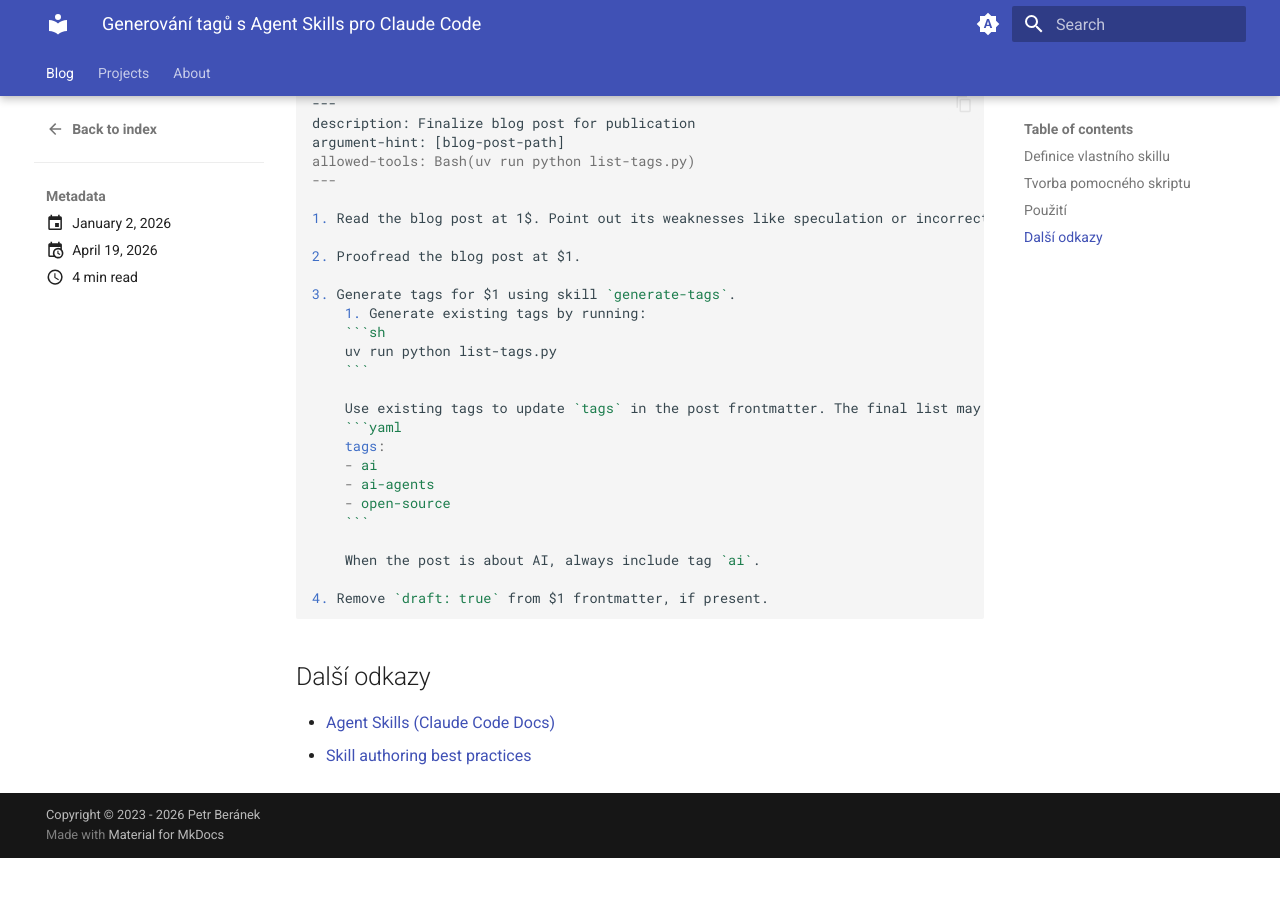
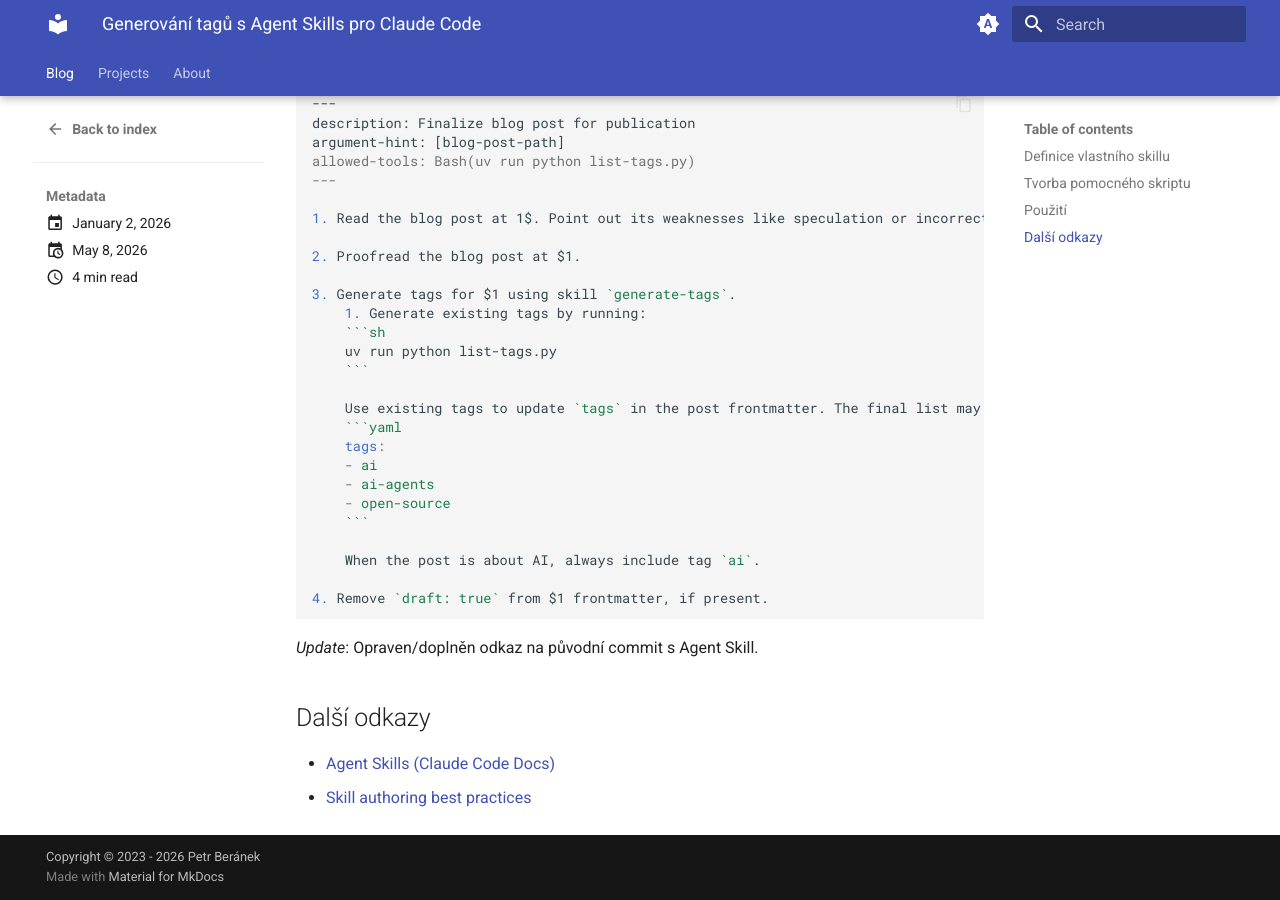
Before and after one commit to peberanek/peberanek.github.io, an MkDocs documentation site: the page built from docs/posts/generovani-tagu-s-agent-skills.md, in a window 1280 px wide and 900 px high, scrolled down 3927 px. Built offline with MkDocs 1.6.1 and Material for MkDocs 9.7.7, drawn with Linux system fonts in a browser that asks for light colours; before the commit the page ends 4785 px from its top, so only the background shows below that.

Commit message:
blog: fix link to src code of Agent Skill

````diff
--- a/docs/posts/generovani-tagu-s-agent-skills.md
+++ b/docs/posts/generovani-tagu-s-agent-skills.md
@@ -1,7 +1,7 @@
 ---
 date:
   created: 2026-01-02
-  updated: 2026-04-19
+  updated: 2026-05-08
 tags:
   - ai
   - claude-code
@@ -18,7 +18,7 @@
 
 !!! Poznámka
 
-    Kompletní zdrojový kód je [k dispozici na GitHubu](https://github.com/peberanek/peberanek.github.io).
+    Kompletní zdrojový kód je [k dispozici na GitHubu](https://github.com/peberanek/peberanek.github.io/tree/b6fadcb79e79d49c8a8c4a549cfb6533a3d10ba1).
 
 ## Definice vlastního skillu
 
@@ -176,6 +176,8 @@
 
 ```
 
+_Update_: Opraven/doplněn odkaz na původní commit s Agent Skill.
+
 ## Další odkazy
 
 * [Agent Skills (Claude Code Docs)](https://code.claude.com/docs/en/skills)
````
